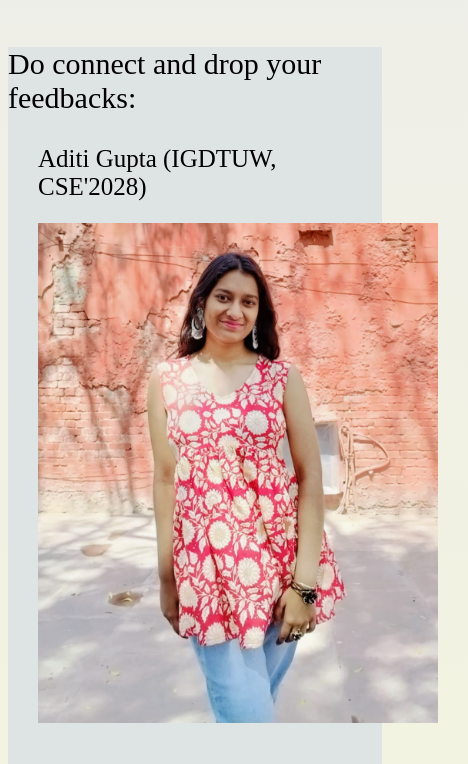
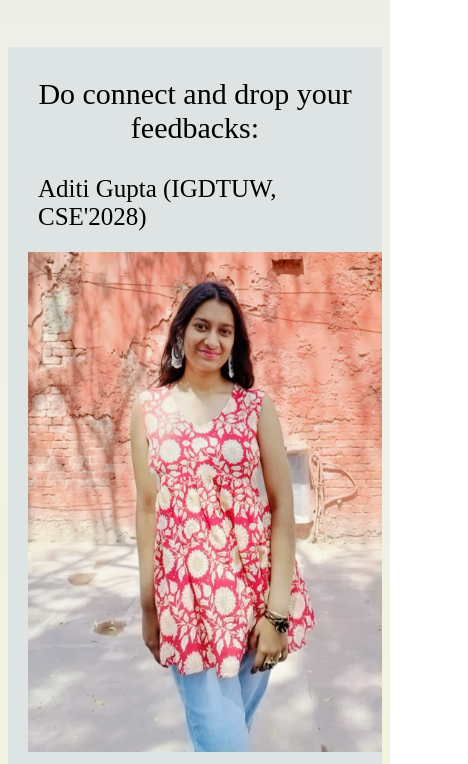
Before and after one commit to AditiGupta-tech/Frontend---TYPING-TEST, a plain HTML site: page index.html in a window 390 px wide. Shown: the part 1635-2399 px from the top of the page, 468 px wide, since content can reach past the window. Drawn offline with Linux system fonts and the light colour scheme; no server answers.

Commit message:
Chnaged display of footer to align everything

```diff
--- a/index.html
+++ b/index.html
@@ -53,7 +53,7 @@
         </div>
     </div>
 
-    <footer>
+    <footer id="your-container">
         <p  id="p2">Do connect and drop your feedbacks:</p>
         <p id="p_me">Aditi Gupta (IGDTUW, CSE'2028)</p>
         <a href="https://www.linkedin.com/feed/" target="_blank">
--- a/tt.css
+++ b/tt.css
@@ -125,10 +125,11 @@ button:hover {
 }
 
 .icon {
-    width: 30px; /* Set icon size */
     height: 30px;
     margin: 10px;
     transition: transform 0.3s ease-in-out;
+    max-width: 100%;
+    height: auto;
 }
 
 .icon:hover {
@@ -139,9 +140,12 @@ footer {
     margin-top: 50px;
     max-width: 100%;
     background-color: rgb(222, 227, 227);
+    overflow-x: hidden;
+    justify-items: center;
 }
 #p2 {
     font-size: 30px;
+    text-align: center;
 }
 
 .icon {
@@ -160,7 +164,8 @@ footer {
 #me {
     width: 400px;
     height: 500px;
-    margin-top: 1px;
+    margin: 0 auto;
+    display: block;
 }
 
 #p_me {
@@ -168,3 +173,10 @@ footer {
     margin-bottom: 1px;
     margin-left: 30px;
 }
+
+@media (max-width: 768px) {
+    .your-container {
+      flex-direction: column;
+      align-items: center;
+    }
+  }
```
